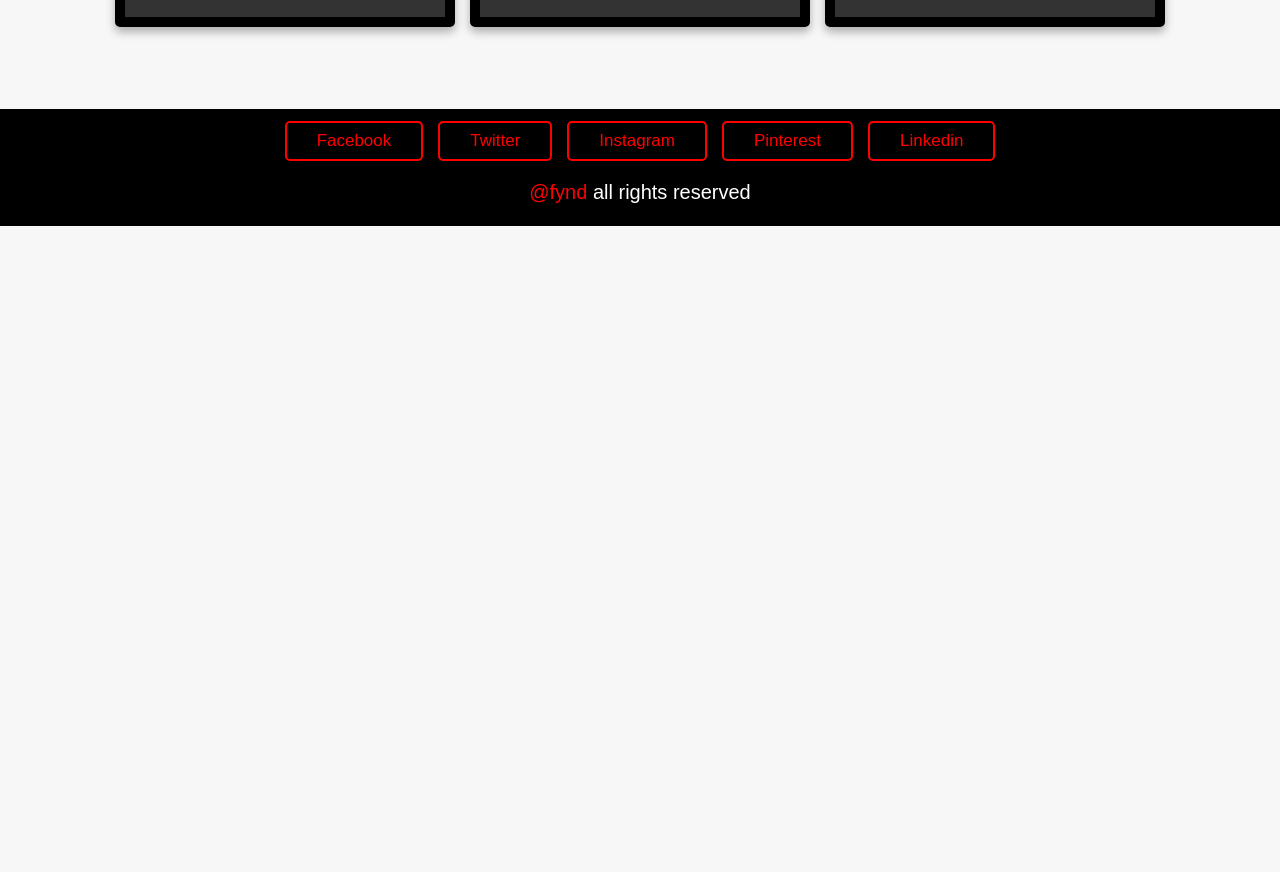
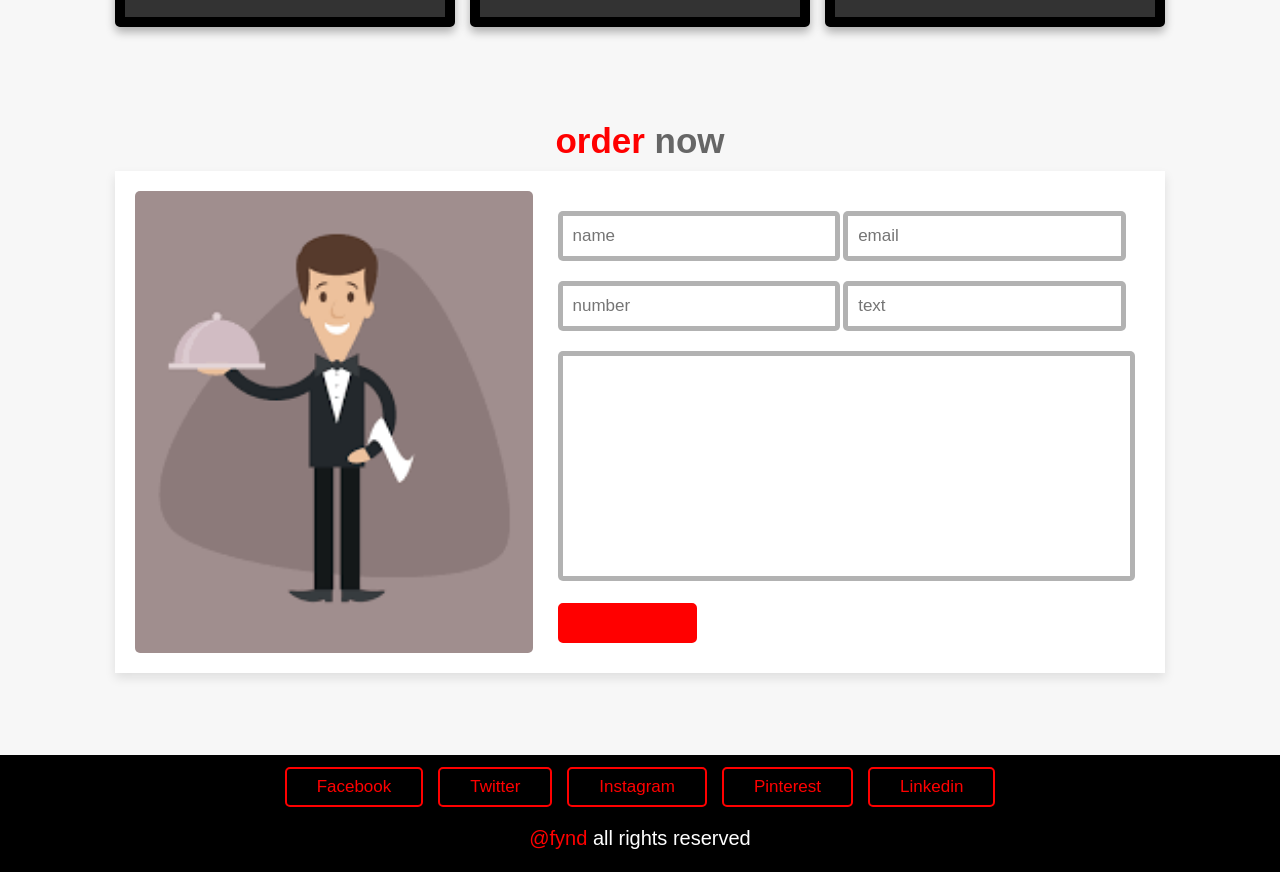
Before and after one commit to TanuuD/Fynd_Academy, a plain HTML site: page Project 1 - HTML CSS/index.html in a window 1280 px wide. Shown: the part 3218-4090 px from the top of the page. Before the commit the page ends 3444 px from the top, so only its background shows below. Drawn offline with Linux system fonts and the light colour scheme.

Commit message:
Improved CSS Added Order

```diff
--- a/Project 1 - HTML CSS/index.html
+++ b/Project 1 - HTML CSS/index.html
@@ -303,6 +303,29 @@
                 </div>
         </section>
 
+        <!--Order Section-->
+        <section class="order" id="order">
+            <h1 class="heading"><span>order </span>now</h1>
+
+            <div class="row">
+                <div class="image">
+                    <img src="assets/waiter.jpeg" alt="later">
+                </div>
+                <form action="">
+                    <div class="inputBox">
+                        <input type="text" placeholder="name">
+                        <input type="email" placeholder="email">
+                    </div>
+                    <div class="inputBox">
+                        <input type="number" placeholder="number">
+                        <input type="text" placeholder="text">
+                    </div>
+                    <textarea name="address" id="" cols="30" rows="10"></textarea>
+                    <input type="submit" value="order now" class="btn">
+                </form>
+            </div>
+        </section>
+
 <!--Footer-->
 
 <section class="footer">
--- a/Project 1 - HTML CSS/style.css
+++ b/Project 1 - HTML CSS/style.css
@@ -387,3 +387,57 @@ header .navbar a:hover {
   transition: 1s linear;
   font-size: small;
 }
+
+/* Order Now */
+
+.order .row{
+  padding: 2rem;
+  box-shadow: 0 .5rem 1rem rgba(0, 0, 0, 0.1);
+  background: #fff;
+  display: flex;
+  gap: 1.5rem;
+}
+
+.order .row .image{
+  flex: 1 1 30rem;
+}
+
+.order .row .image img{
+  height: 100%;
+  width: 100%;
+  object-fit: cover;
+  border-radius: .5rem;
+}
+
+.order .row form{
+  flex: 1 1 50rem;
+  padding: 1rem;
+}
+
+/* .order ,.row form .inputBox{
+  display: flex;
+  justify-content: space-between;
+  flex-wrap: wrap;
+
+} */
+
+.order .row form .inputBox input, .order .row form textarea{
+  padding: 1rem;
+  margin: 1rem 0;
+  font-size: 1.7rem;
+  color: #333;
+  text-transform: none;
+  border: .5rem solid rgba(0, 0, 0, 0.3);
+  border-radius: .5rem;
+  width: 49%;
+}
+
+.order .row form textarea{
+  width: 100%;
+  resize: none;
+
+}
+
+.order .row form .btn{
+  background: red;
+}
```
Also changed, not shown: Project 1 - HTML CSS/assets/Delivery03.webp (added), Project 1 - HTML CSS/assets/delivery.webp (added), Project 1 - HTML CSS/assets/waiter.jpeg (added).
